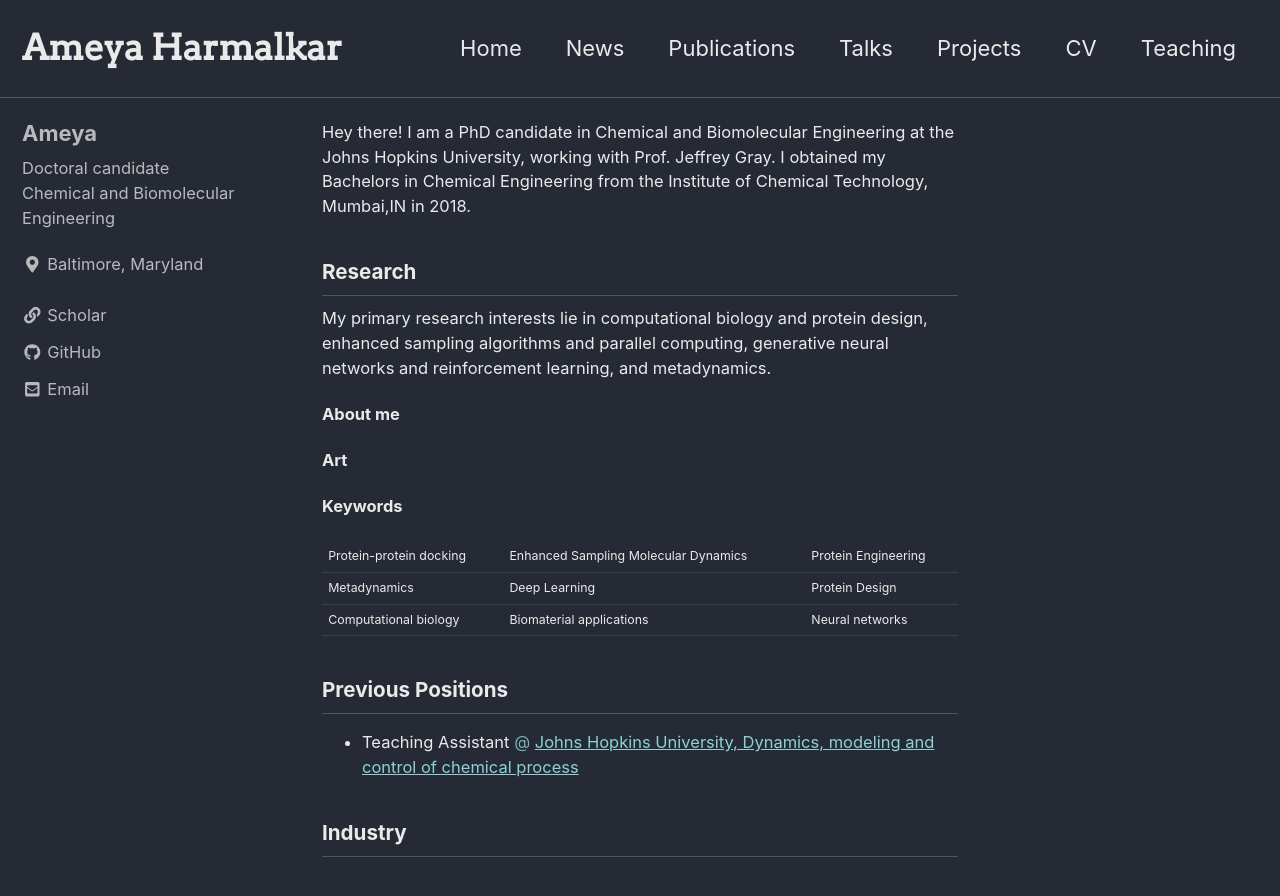
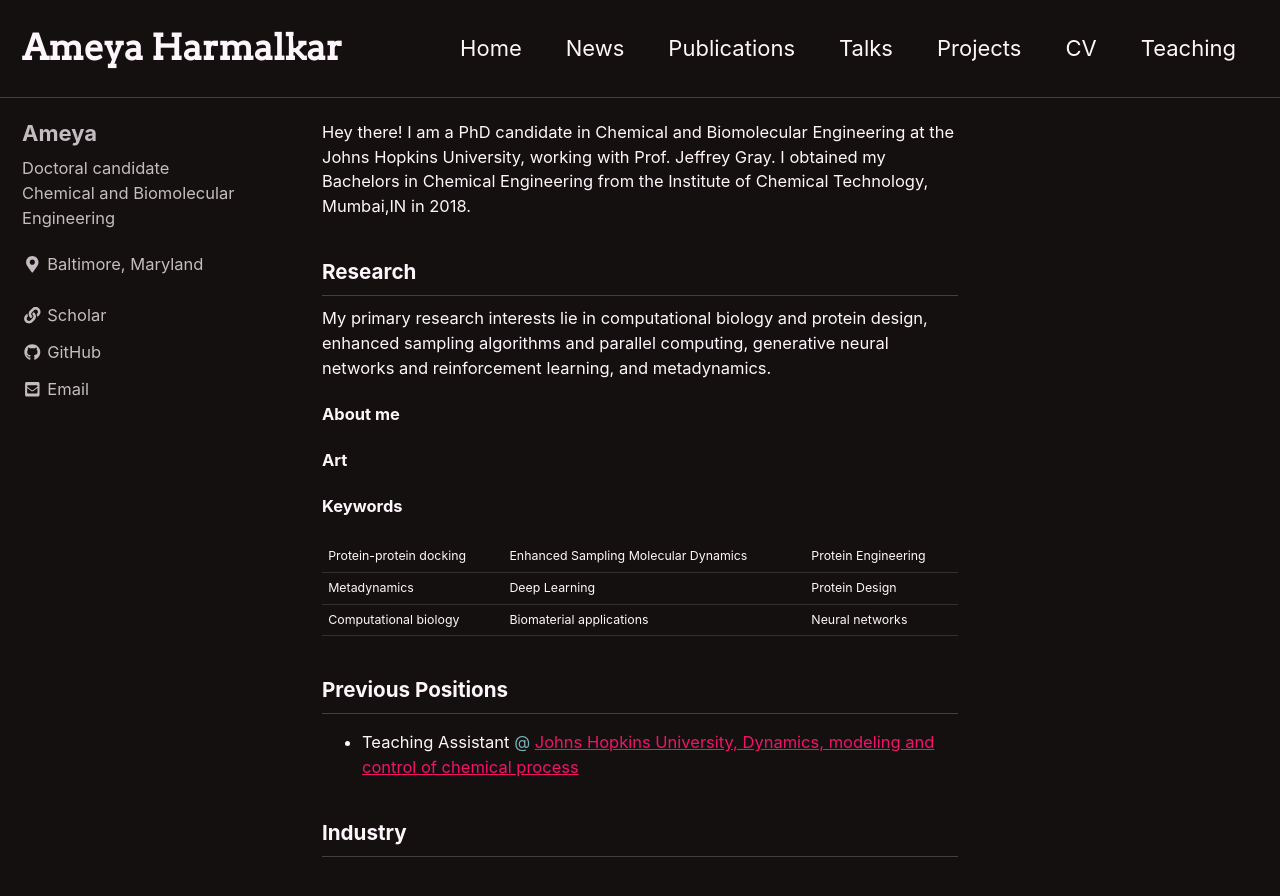
Before and after one commit to AmeyaHarmalkar/AmeyaHarmalkar.github.io, a Jekyll site: the page built from index.md, in a window 1280 px wide and 900 px high. Shown: the top 896 px of the window. Built offline with Jekyll 4.4.1, drawn with Linux system fonts in a browser that asks for light colours; cached includes are drawn as plain includes; nearby versions of some CDN libraries.

Commit message:
Minor fixes

```diff
--- a/_config.yml
+++ b/_config.yml
@@ -12,7 +12,7 @@
 
 theme                  : "minimal-mistakes-jekyll"
 # remote_theme           : "mmistakes/minimal-mistakes"
-minimal_mistakes_skin    : "dark" #"default" # "air", "aqua", "contrast", "dark", "dirt", "neon", "mint", "plum", "sunrise"
+minimal_mistakes_skin    : "neon" #"default" # "air", "aqua", "contrast", "dark", "dirt", "neon", "mint", "plum", "sunrise"
 
 # Site Settings
 locale                   : "en-US"
--- a/_data/navigation.yml
+++ b/_data/navigation.yml
@@ -11,7 +11,7 @@ main:
   - title: "Projects"
     url: /projects
   - title: "CV"
-    url: #assets/amir_cv19.pdf
+    url: /
   - title: "Teaching"
     url: /teaching
   # - title: "?"
```
Also changed, not shown: 1 other file.
